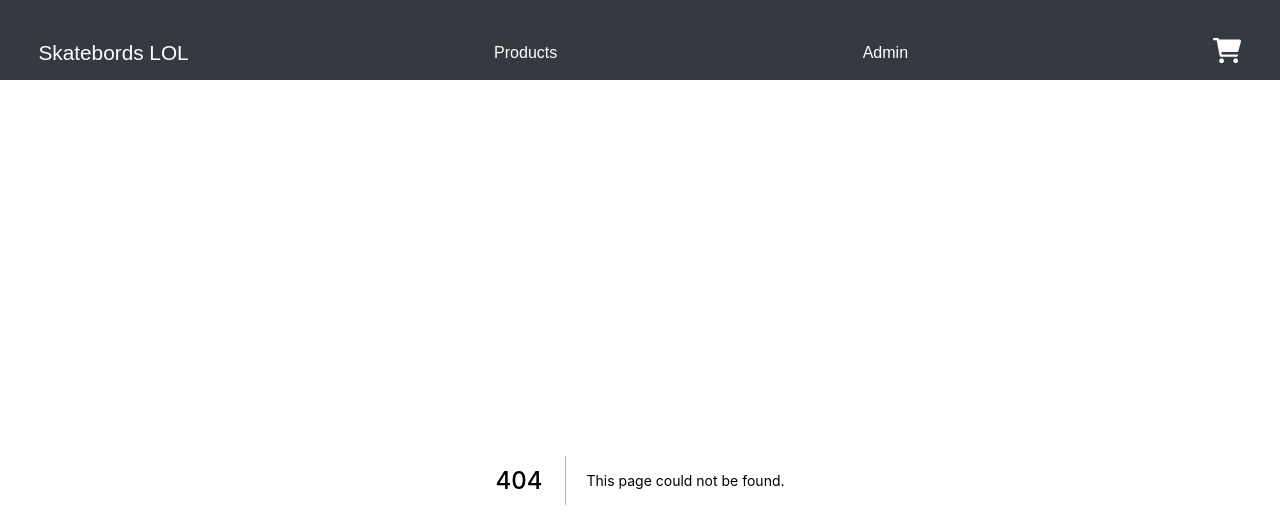
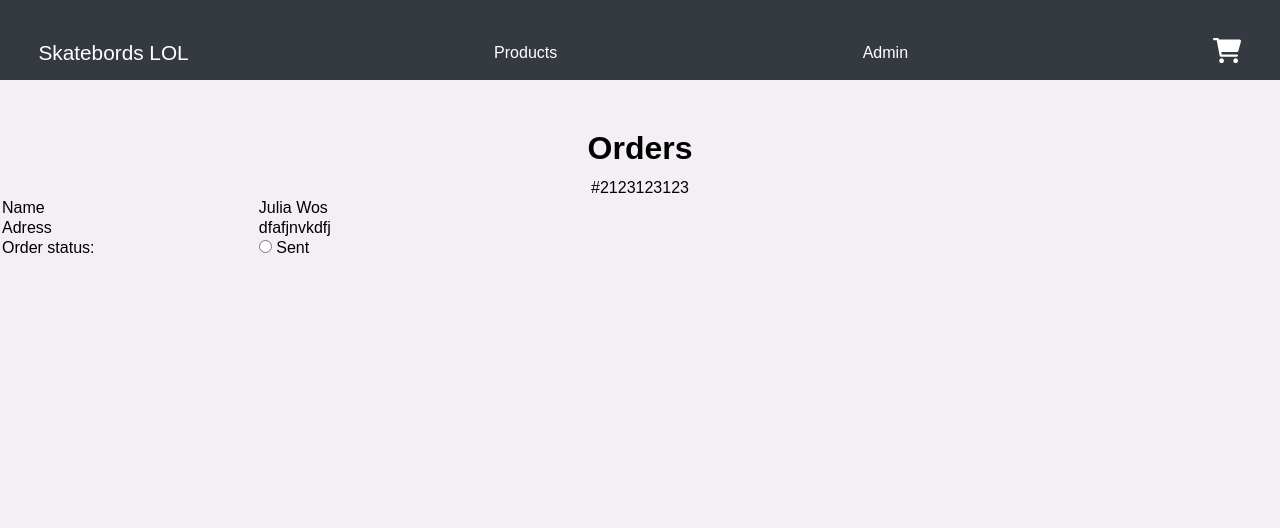
Before and after one commit to K1-RA/code_collaborate_shop, a Next.js app: page /admin/orders in a window 1280 px wide. Before the commit this address had no page. Shown: the top 528 px of the page. Built offline with nearby package versions, Linux system fonts and the light colour scheme; a web font is replaced by a local one.

Commit message:
order table done, styling left + connect btn 2 db
Co-authored-by: Julia Wos <aliuj22@users.noreply.github.com>

```diff
--- /dev/null
+++ b/pages/admin/orders/index.js
@@ -0,0 +1,34 @@
+import styles from './orders.module.scss';
+
+const Orders = () => {
+	return (
+		<div>
+			<h1>Orders</h1>
+			<div>
+				<table className={styles.table}>
+					<tr>
+						<td className={styles.tdOrders} colSpan='2'>
+							#2123123123
+						</td>
+					</tr>
+					<tr>
+						<td className={styles.tdTag}>Name</td>
+						<td>Julia Wos</td>
+					</tr>
+					<tr>
+						<td>Adress</td>
+						<td>dfafjnvkdfj</td>
+					</tr>
+					<tr>
+						<td> Order status: </td>
+						<td>
+							{' '}
+							<input type='radio' /> Sent{' '}
+						</td>
+					</tr>
+				</table>
+			</div>
+		</div>
+	);
+};
+export default Orders;
--- /dev/null
+++ b/pages/admin/orders/orders.module.scss
@@ -0,0 +1,15 @@
+.table {
+	width: 100%;
+
+	.tdTag {
+		width: 20%;
+	}
+
+	tr {
+		border-bottom: 50px;
+	}
+}
+
+.tdOrders {
+	text-align: center;
+}
```
